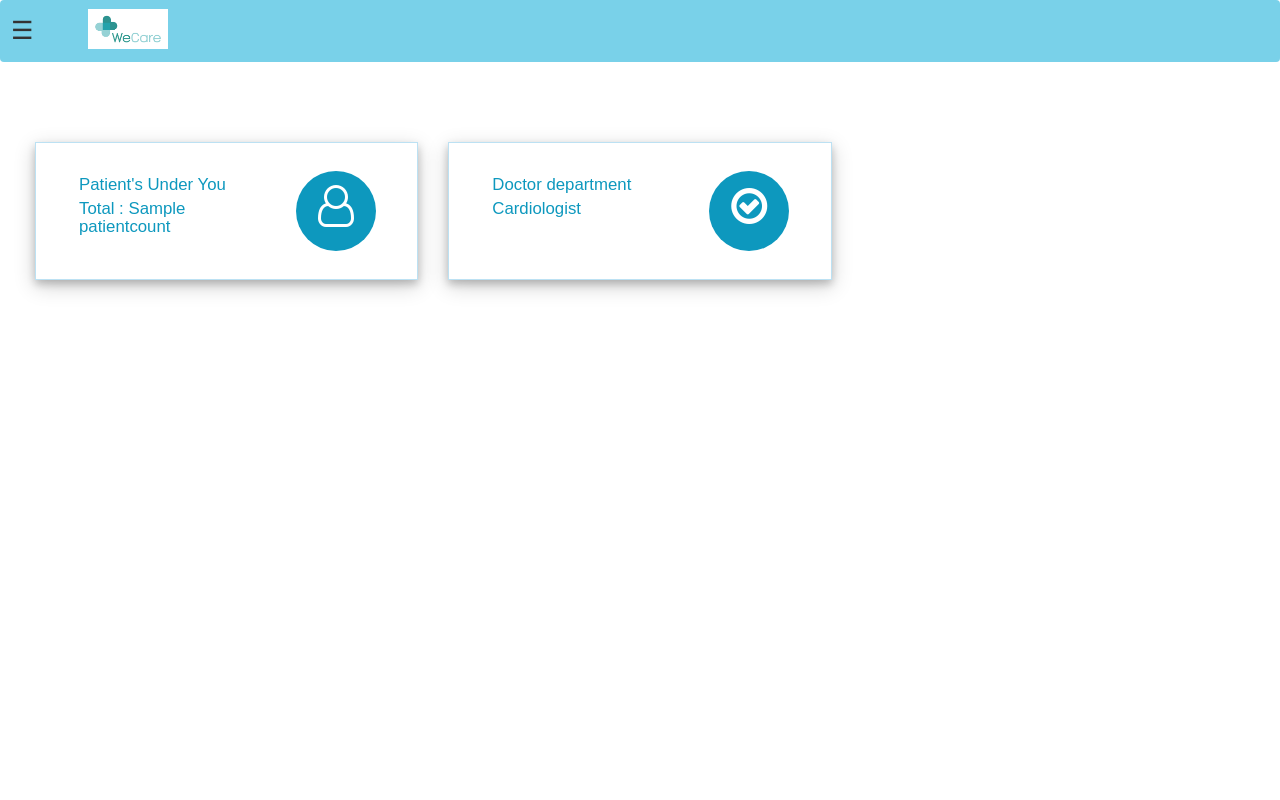
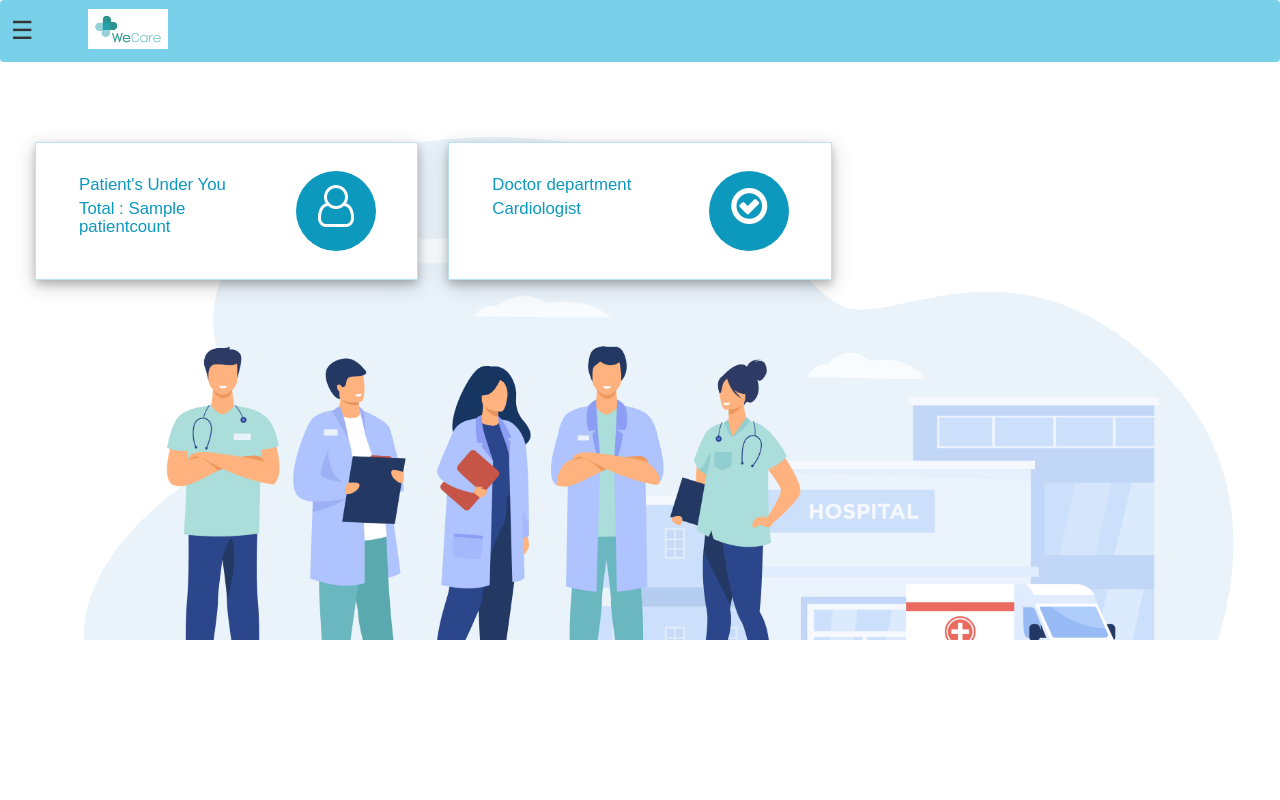
Before and after one commit to KABIR09/Open_HMS, a Django app: template templates/hospital/doctor_dashboard.html in a window 1280 px wide. Run offline with Django 3.2, Linux system fonts and the light colour scheme; data comes from the database, SQL or seed files in the repository; both versions use the stored data as it was after the commit; the template is opened without the code that fills it: values that come from a table or form of the project are taken from there, most other values are stand-ins (such as "Sample title", 1, 10 or a date in 2020); some libraries are stand-ins or nearby versions; grey boxes are pictures that could not be loaded.

Commit message:
UI changes Doctor Dashboard

```diff
--- a/templates/hospital/doctor_add_medicine.html
+++ b/templates/hospital/doctor_add_medicine.html
@@ -83,7 +83,7 @@
             padding-left: 30px;
         }
         .container{
-            overflow-x: scroll;
+
             overflow-y: scroll;
         }
     </style>
--- a/templates/hospital/doctor_dashboard_cards.html
+++ b/templates/hospital/doctor_dashboard_cards.html
@@ -8,8 +8,12 @@
 
   <style media="screen">
 
-    .main{
-      background-image:url("/static/images/groupofdoc.jpg") ;
+    #main1{
+      width: 100%;
+      height: 80vh;
+      background-image:url("/static/images/groupofdoc.jpg") !important ;
+      background-size: cover;
+      position: relative;
     }
     .market-updates{
       display: flex;
```
Also changed, not shown: db.sqlite3.
